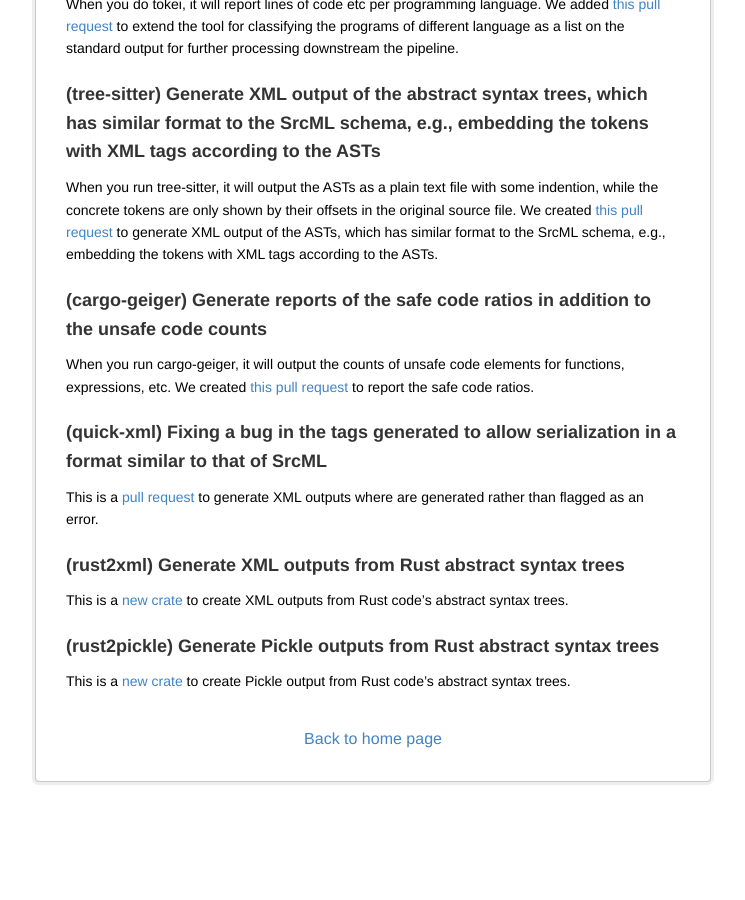
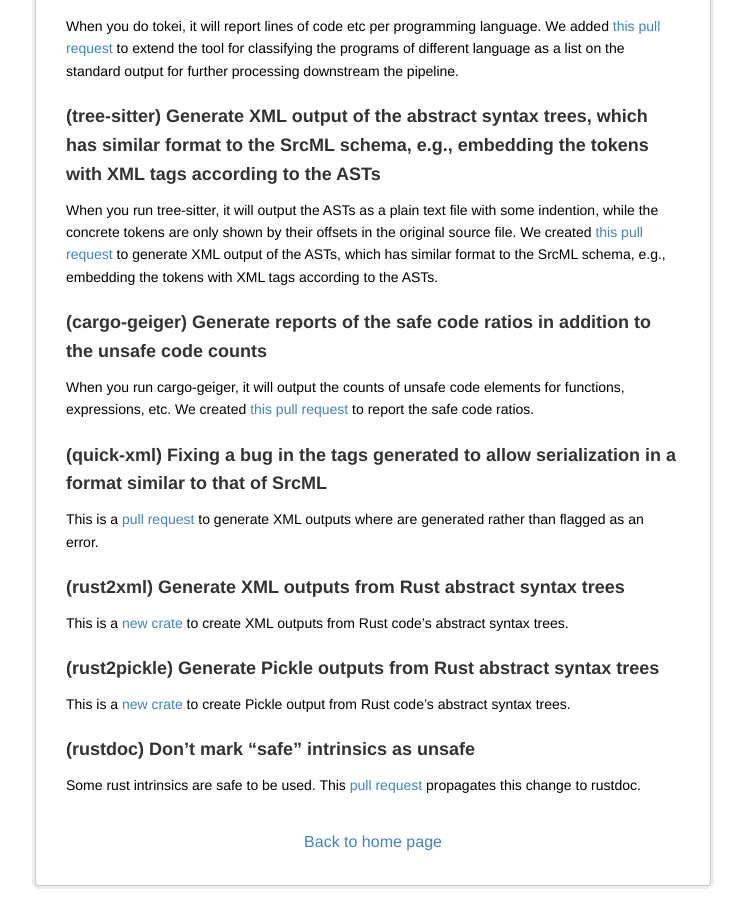
Before and after one commit to yijunyu/trusted-programming.github.io, a Jekyll site: the page built from articles/opensource-contributions.md, in a window 1280 px wide and 900 px high, scrolled down 6238 px. Shown: the whole window, without its empty margins (267-1012 px from the left). Built offline with Jekyll 4.4.1, drawn with Linux system fonts in a browser that asks for light colours; before the commit the page ends 7034 px from its top, so only the background shows below that; some of the changed text lies outside the part shown.

Commit message:
Add PR about safe intrinsics

```diff
--- a/articles/opensource-contributions.md
+++ b/articles/opensource-contributions.md
@@ -229,3 +229,7 @@ This is a [new crate](https://github.com/yijunyu/rust2xml) to create XML outputs
 ### (rust2pickle) Generate Pickle outputs from Rust abstract syntax trees
 
 This is a [new crate](https://github.com/yijunyu/rust2pickle) to create Pickle output from Rust code's abstract syntax trees.
+
+### (rustdoc) Don't mark "safe" intrinsics as unsafe
+
+Some rust intrinsics are safe to be used. This [pull request](https://github.com/rust-lang/rust/pull/86327) propagates this change to rustdoc.
```
